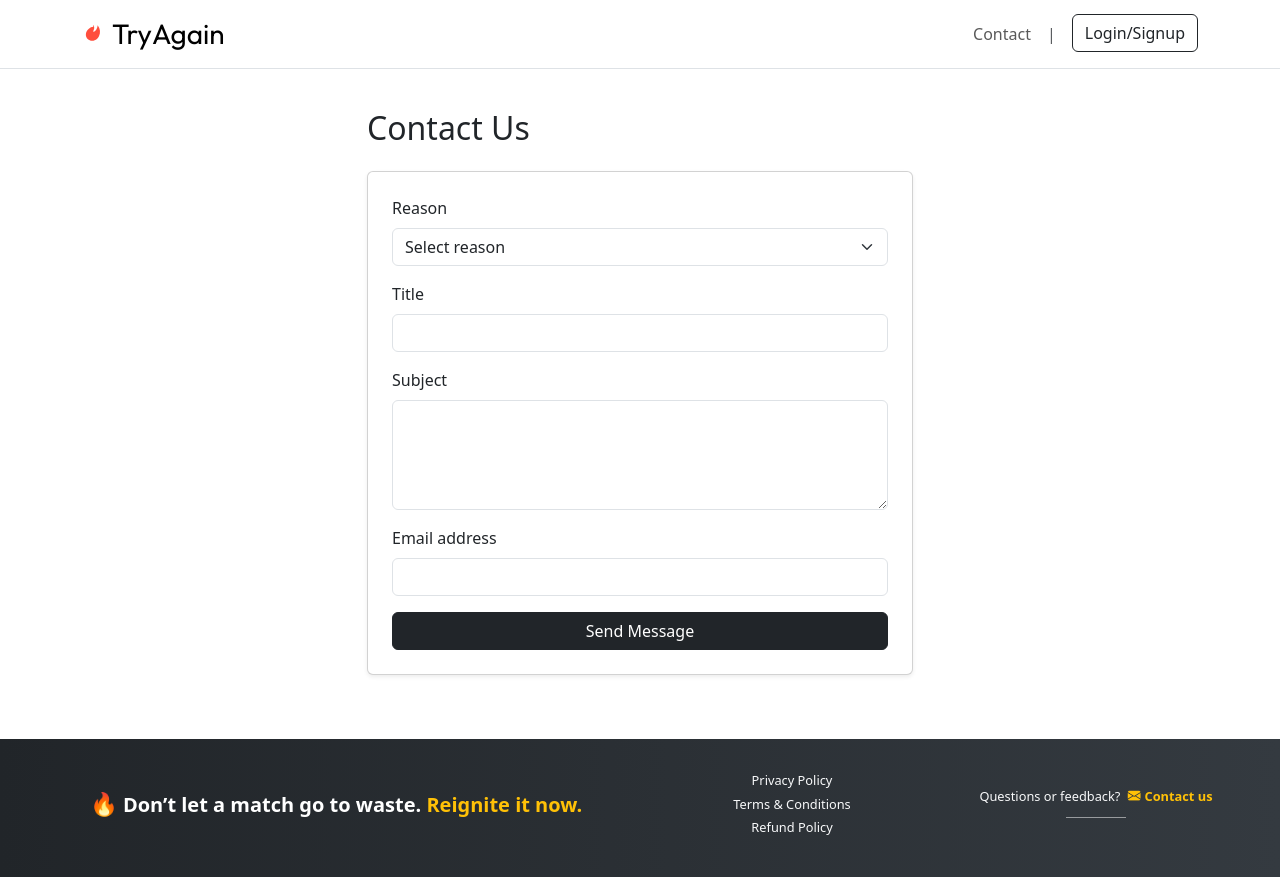
After one commit to attreyabhatt/reignite, a Django app: page /contact/ in a window 1280 px wide. The commit adds this page. Run offline with Django 5.2, Linux system fonts and the light colour scheme.

Commit message:
added contact

```diff
--- a/src/pricing/apps.py
+++ b/src/pricing/apps.py
@@ -4,3 +4,5 @@ from django.apps import AppConfig
 class PricingConfig(AppConfig):
     default_auto_field = 'django.db.models.BigAutoField'
     name = 'pricing'
+
+from django.db import models
--- a/src/reignitehome/admin.py
+++ b/src/reignitehome/admin.py
@@ -1,5 +1,7 @@
 from django.contrib import admin
-from .models import TrialIP
+from .models import TrialIP,ContactMessage
+
+admin.site.register(ContactMessage)
 
 @admin.register(TrialIP)
 class TrialIPAdmin(admin.ModelAdmin):
--- a/src/reignitehome/urls.py
+++ b/src/reignitehome/urls.py
@@ -17,7 +17,7 @@ Including another URLconf
 from django.contrib import admin
 from django.urls import include, path
 from conversation import views
-from reignitehome.views import ajax_reply_home,home,privacy_policy,terms_and_conditions,refund_policy
+from reignitehome.views import ajax_reply_home,home,privacy_policy,terms_and_conditions,refund_policy,contact_view
 
 
 urlpatterns = [
@@ -31,5 +31,6 @@ urlpatterns = [
     path('privacy-policy/', privacy_policy, name='privacy_policy'),
     path('terms/', terms_and_conditions, name='terms_and_conditions'),
     path('refund-policy/', refund_policy, name='refund_policy'),
+    path('contact/', contact_view, name='contact'),
 
 ]
--- a/src/reignitehome/views.py
+++ b/src/reignitehome/views.py
@@ -4,7 +4,7 @@ import json
 from conversation.utils.reignite_gpt import generate_reignite_comeback
 from reignitehome.utils.ip_check import get_client_ip
 from django.urls import reverse
-from reignitehome.models import TrialIP
+from reignitehome.models import TrialIP,ContactMessage
 from django_ratelimit.decorators import ratelimit
 
 def home(request):
@@ -73,6 +73,26 @@ def ajax_reply_home(request):
 
     return JsonResponse({'error': 'Invalid request'}, status=400)
 
+
+def contact_view(request):
+    submitted = False
+    if request.method == 'POST':
+        reason = request.POST.get('reason')
+        title = request.POST.get('title')
+        subject = request.POST.get('subject')
+        email = request.POST.get('email')
+
+        ContactMessage.objects.create(
+            reason=reason,
+            title=title,
+            subject=subject,
+            email=email
+        )
+        submitted = True  # Flag for thank you message
+
+    return render(request, 'contact.html', {'submitted': submitted})
+
+
 def privacy_policy(request):
     return render(request, "policy/privacy_policy.html")
 
--- /dev/null
+++ b/src/templates/contact.html
@@ -0,0 +1,43 @@
+{% extends "base.html" %}
+{% block content %}
+<div class="container py-3">
+    <div class="row justify-content-center">
+        <div class="col-md-7 col-lg-6">
+            <h2 class="mb-4">Contact Us</h2>
+            {% if submitted %}
+            <div class="alert alert-success text-center" role="alert">
+                <h4 class="alert-heading">Thank you!</h4>
+                <p>Your message has been sent. We appreciate your feedback and will get back to you on your email soon.</p>
+            </div>
+            {% else %}
+            <form method="post" class="card p-4 shadow-sm">
+                {% csrf_token %}
+                <div class="mb-3">
+                    <label for="reason" class="form-label">Reason</label>
+                    <select class="form-select" id="reason" name="reason" required>
+                        <option value="">Select reason</option>
+                        <option value="bug">Bug Report</option>
+                        <option value="payment">Payments</option>
+                        <option value="feedback">Feedback</option>
+                        <option value="other">Other</option>
+                    </select>
+                </div>
+                <div class="mb-3">
+                    <label for="title" class="form-label">Title</label>
+                    <input type="text" class="form-control" id="title" name="title" maxlength="100" required>
+                </div>
+                <div class="mb-3">
+                    <label for="subject" class="form-label">Subject</label>
+                    <textarea class="form-control" id="subject" name="subject" rows="4" required></textarea>
+                </div>
+                <div class="mb-3">
+                    <label for="email" class="form-label">Email address</label>
+                    <input type="email" class="form-control" id="email" name="email" required>
+                </div>
+                <button type="submit" class="btn btn-dark w-100">Send Message</button>
+            </form>
+            {% endif %}
+        </div>
+    </div>
+</div>
+{% endblock %}
--- a/src/templates/navbar.html
+++ b/src/templates/navbar.html
@@ -15,6 +15,12 @@
 
         <div class="collapse navbar-collapse" id="navbarMinimal">
             <ul class="navbar-nav ms-auto">
+                <li class="nav-item">
+                    <a class="nav-link" href="{% url 'contact' %}">Contact</a>
+                </li>
+                <li class="nav-item d-flex align-items-center">
+                    <span class="mx-2 text-muted">|</span>
+                </li>
                 {% if user.is_authenticated %}
                 <!-- Pricing Link -->
                 <li class="nav-item">
@@ -45,8 +51,9 @@
                     </ul>
                 </li>
                 {% else %}
+
                 <li class="nav-item">
-                    <a class="btn btn-outline-dark" href="{% url 'account_login' %}">Login/Signup</a>
+                    <a class="btn btn-outline-dark ms-2" href="{% url 'account_login' %}">Login/Signup</a>
                 </li>
                 {% endif %}
             </ul>
```
Also changed, not shown: src/reignitehome/models.py (+17 -0 lines), src/reignitehome/migrations/0002_contactmessage.py (added).
